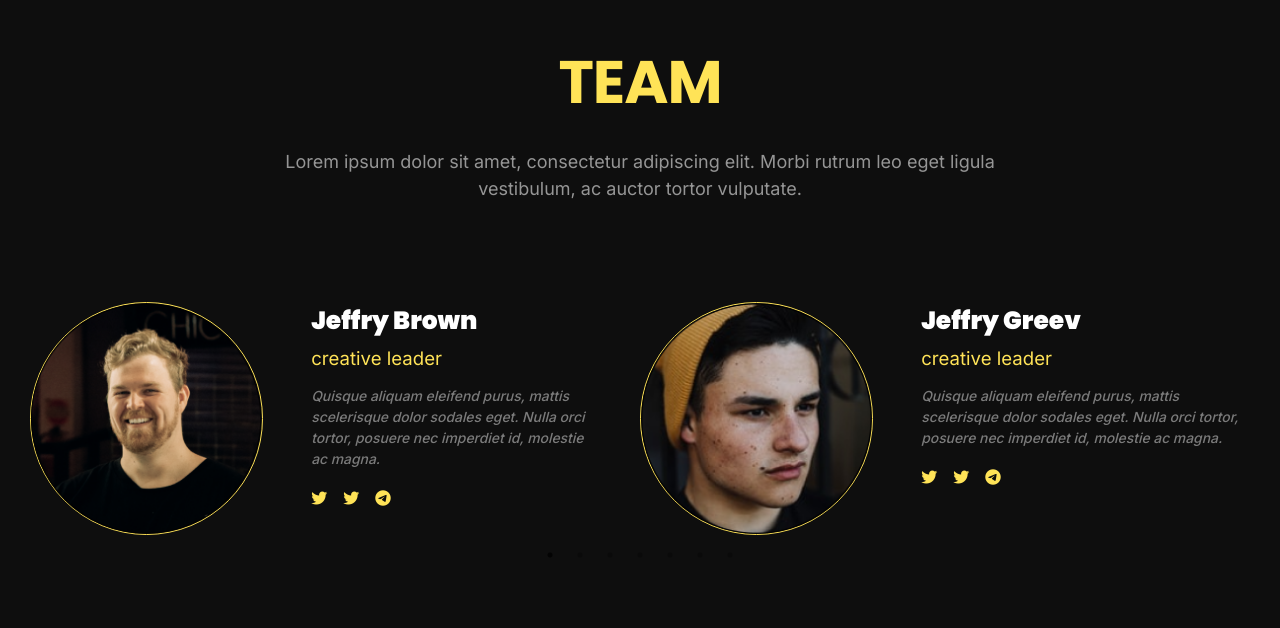
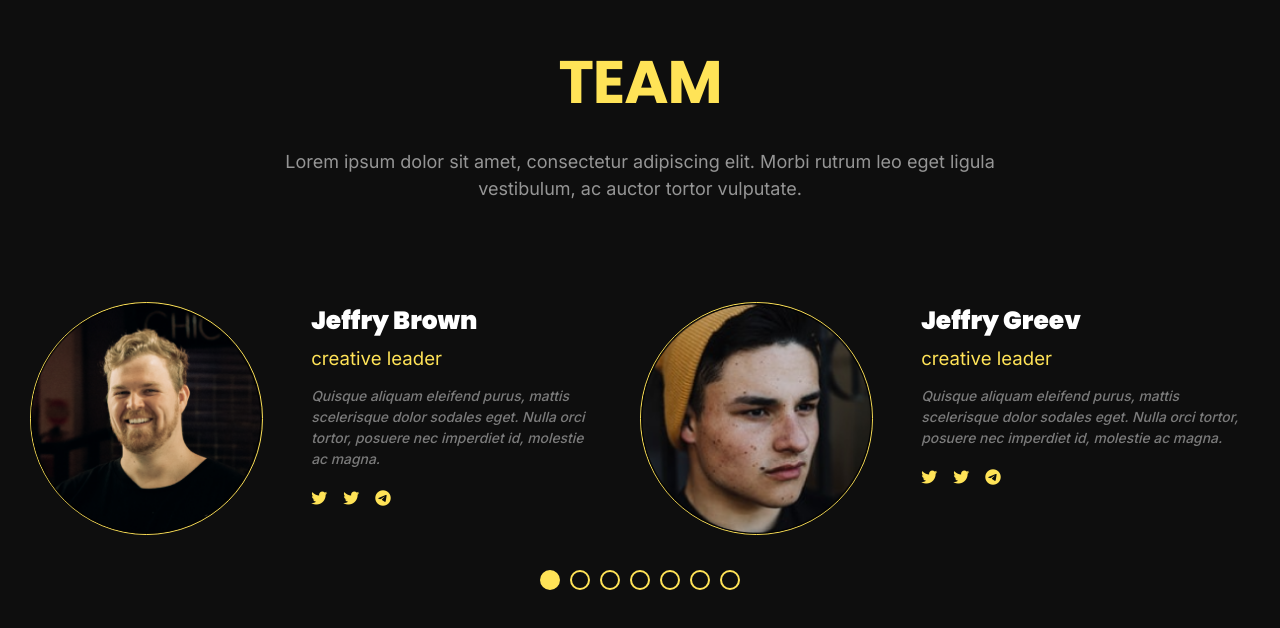
Before and after one commit to ArunSankarKs/worldcuppot-new, a React (Create React App) app: page / in a window 1280 px wide. Shown: the part 2302-2930 px from the top of the page. Built offline with nearby package versions, Linux system fonts and the light colour scheme.

Commit message:
Update App.scss

```diff
--- a/src/App.scss
+++ b/src/App.scss
@@ -730,6 +730,88 @@ color: #FFE357;
 		color: #FFE357;
 	}
 }
+.slick-prev:before, .slick-next:before {
+	color: #FFE357;
+}
+.slick-dots {
+	bottom: -50px;
+	li button:before,
+	li.slick-active button:before {
+	  color: transparent;
+	  opacity: 1;
+	}
+	li button:before{
+	  background-color: transparent;
+	  border: 2px solid #FFE357;
+	  border-radius: 50%;
+	  display: inline-block;
+	  height: 20px;
+	  width: 20px;
+
+	}
+	li.slick-active button:before {
+	  background-color: #FFE357;
+	}
+  }
+
+// About
+.black-wrapper {
+	background-color: #000000;
+	max-width: 1024px;
+	margin:100px auto 0;
+}
+.text-animation-wrap {
+padding: 40px 80px;
+p{
+  color: lime;
+  font-family: "Courier";
+  font-size: 20px;
+  margin: 10px 0 0 10px;
+  white-space: nowrap;
+  overflow: hidden;
+  width: 100%;
+  animation: type 4s steps(6000, end);
+}
+
+p:nth-child(2){
+  animation: type2 8s steps(600, end);
+}
+p:nth-child(3){
+	animation: type2 16s steps(600, end);
+	margin-top:24px;
+  }
+  p:nth-child(4){
+	animation: type2 30s steps(600, end);
+  }
+  p:nth-child(4){
+	animation: type2 30s steps(600, end);
+  }
+
+p a{
+  color: lime;
+  text-decoration: none;
+}
+
+span{
+  animation: blink 1s infinite;
+}
+
+@keyframes type{
+  0% { width: 0; }
+
+}
+
+@keyframes type2{
+  0%{width: 0;}
+  50%{width: 0;}
+  100%{ width: 100; }
+}
+
+@keyframes blink{
+  to{opacity: .0;}
+}
+
+}
 
 // FAQ
 .accordion-item {
```
